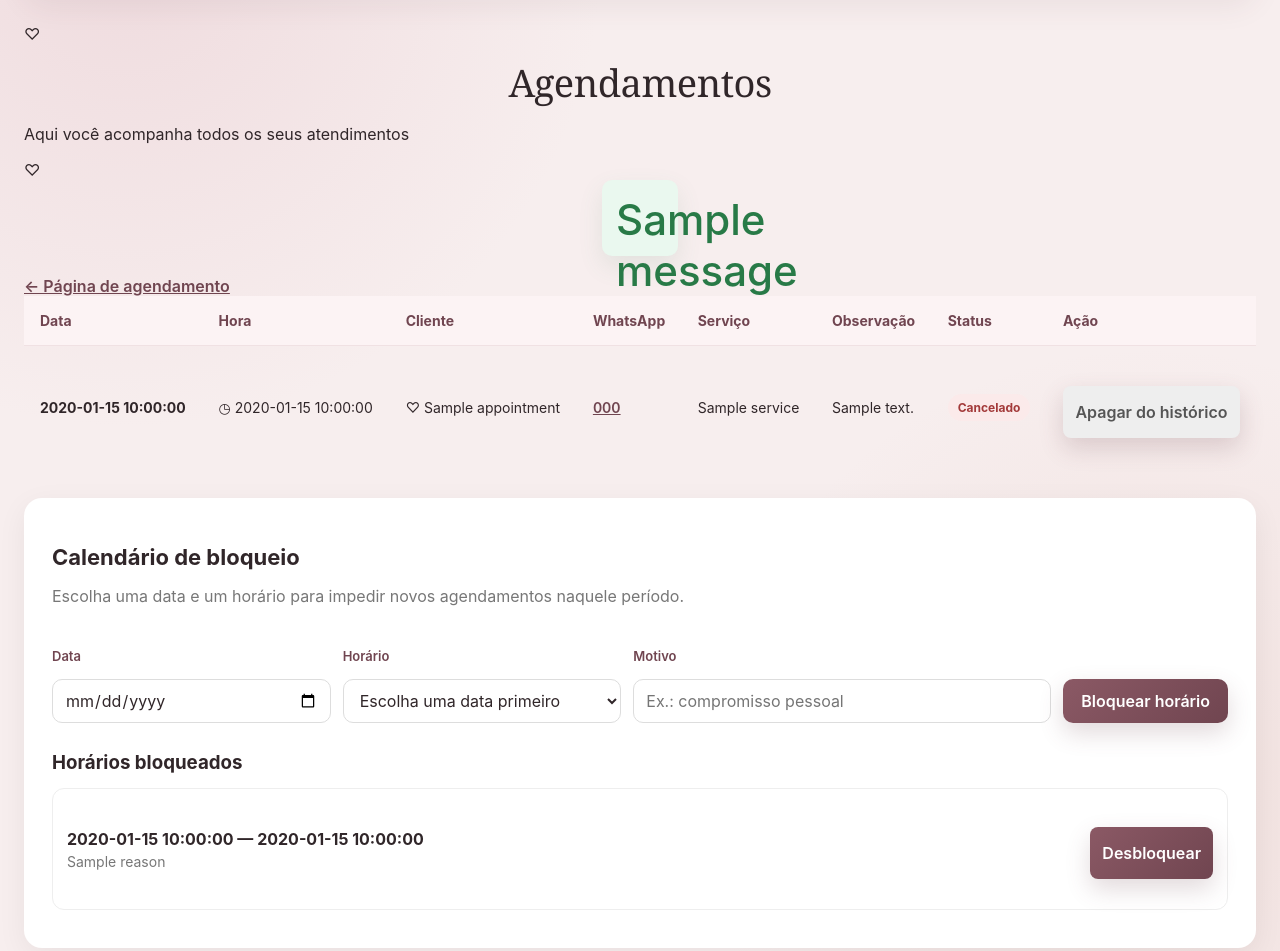
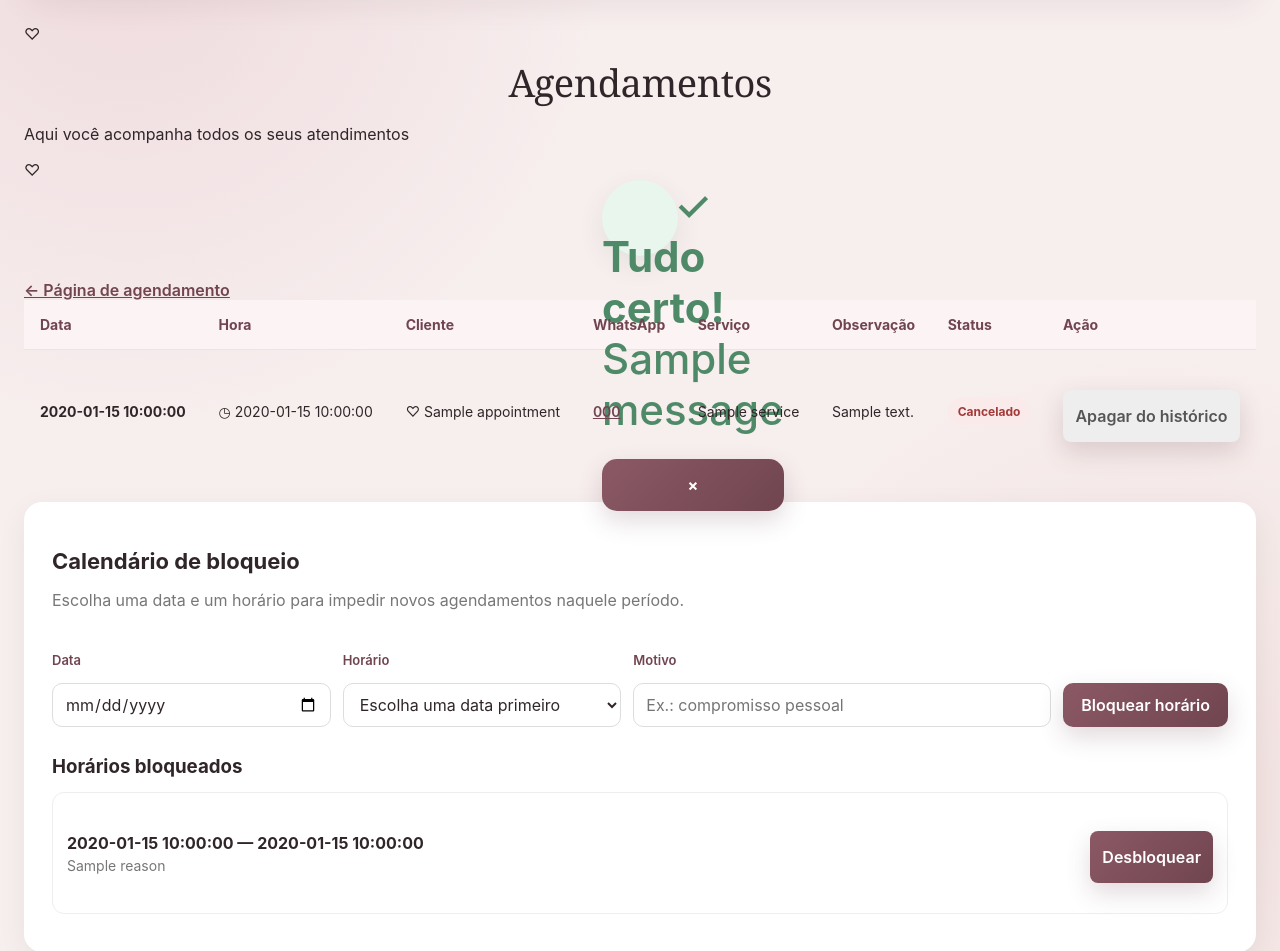
Before and after one commit to viniciusmacciel18-rgb/Agendamentos-, a Flask app: template templates/admin.html in a window 1280 px wide. Shown: the part 169-1120 px from the top of the page. Run offline with Flask 3, Linux system fonts and the light colour scheme; the template is opened without the code that fills it: most values are stand-ins (such as "Sample title", 1, 10 or a date in 2020); one stand-in notice (Sample message) is shown; some libraries are stand-ins or nearby versions.

Commit message:
Update admin.html

```diff
--- a/templates/admin.html
+++ b/templates/admin.html
@@ -403,45 +403,59 @@
              MENSAGENS
              ================================================= -->
 
-        {% with messages = get_flashed_messages(
-            with_categories=true
-        ) %}
+       {% with messages = get_flashed_messages(with_categories=true) %}
 
     {% if messages %}
 
+        <div class="toast-container">
+
             {% for category, message in messages %}
 
-                    <div
-                        class="admin-message {{ category }}"
-                        style="
-                            margin-bottom:20px;
-                            padding:14px;
-                            border-radius:10px;
-                            background:
-                                {% if category == 'error' %}
-                                    #fbeaea
+                <div class="toast-message {{ category }}">
+
+                    <div class="toast-icon">
+
+                        {% if category == "error" %}
+                            !
                         {% else %}
-                                    #eaf8ef
-                                {% endif %};
-                            color:
-                                {% if category == 'error' %}
-                                    #9b3333
+                            ✓
+                        {% endif %}
+
+                    </div>
+
+                    <div class="toast-content">
+
+                        <strong>
+                            {% if category == "error" %}
+                                Atenção
                             {% else %}
-                                    #287a47
-                                {% endif %};
-                        "
+                                Tudo certo!
+                            {% endif %}
+                        </strong>
+
+                        <span>
+                            {{ message }}
+                        </span>
+
+                    </div>
+
+                    <button
+                        type="button"
+                        class="toast-close"
+                        onclick="fecharToast(this)"
                     >
-
-                        {{ message }}
+                        ×
+                    </button>
 
                 </div>
 
             {% endfor %}
 
+        </div>
+
     {% endif %}
 
 {% endwith %}
-
 
         <!-- =================================================
              PAINEL
```
Lines whose indentation alone changed are shown as unchanged.
